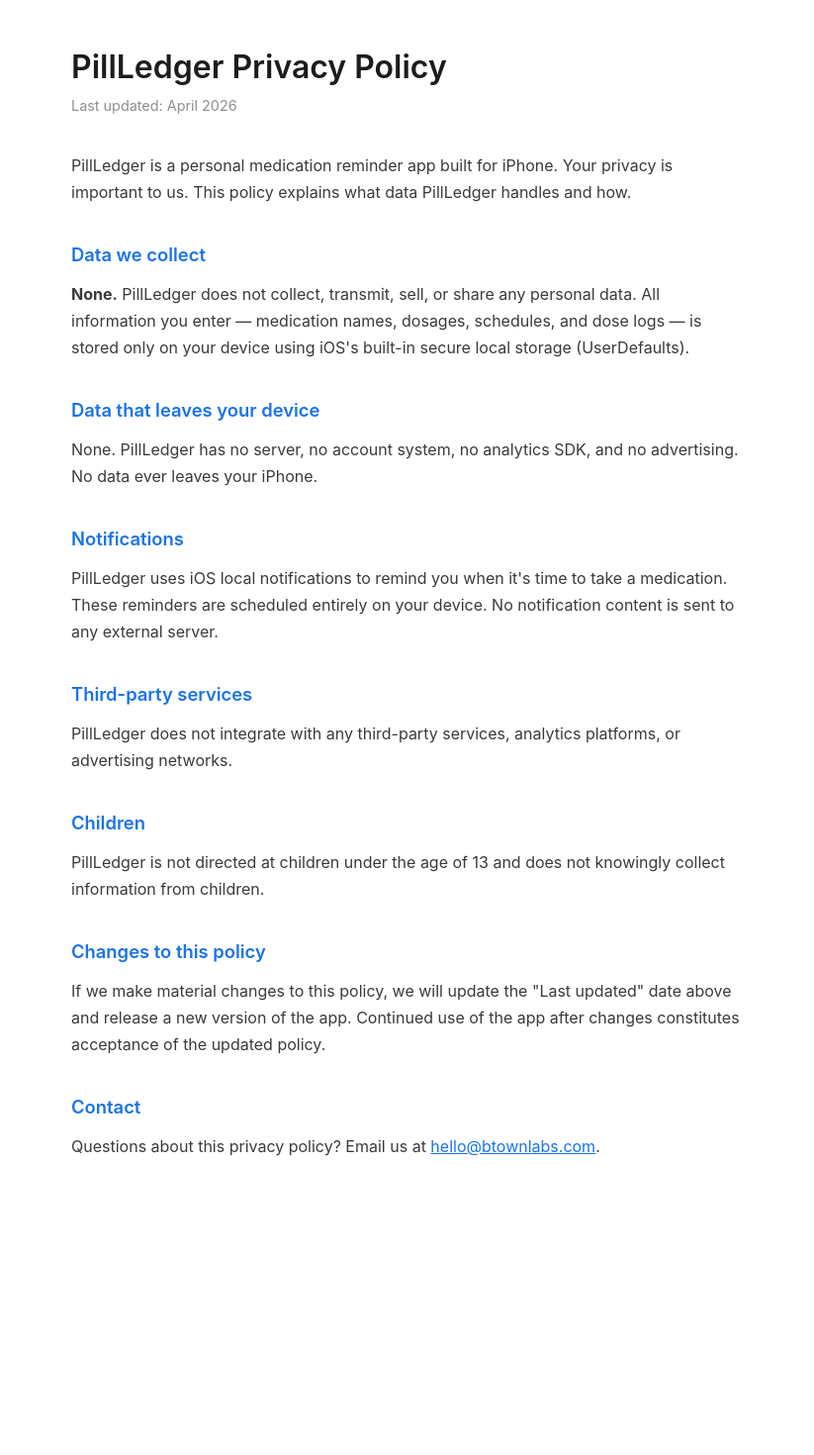
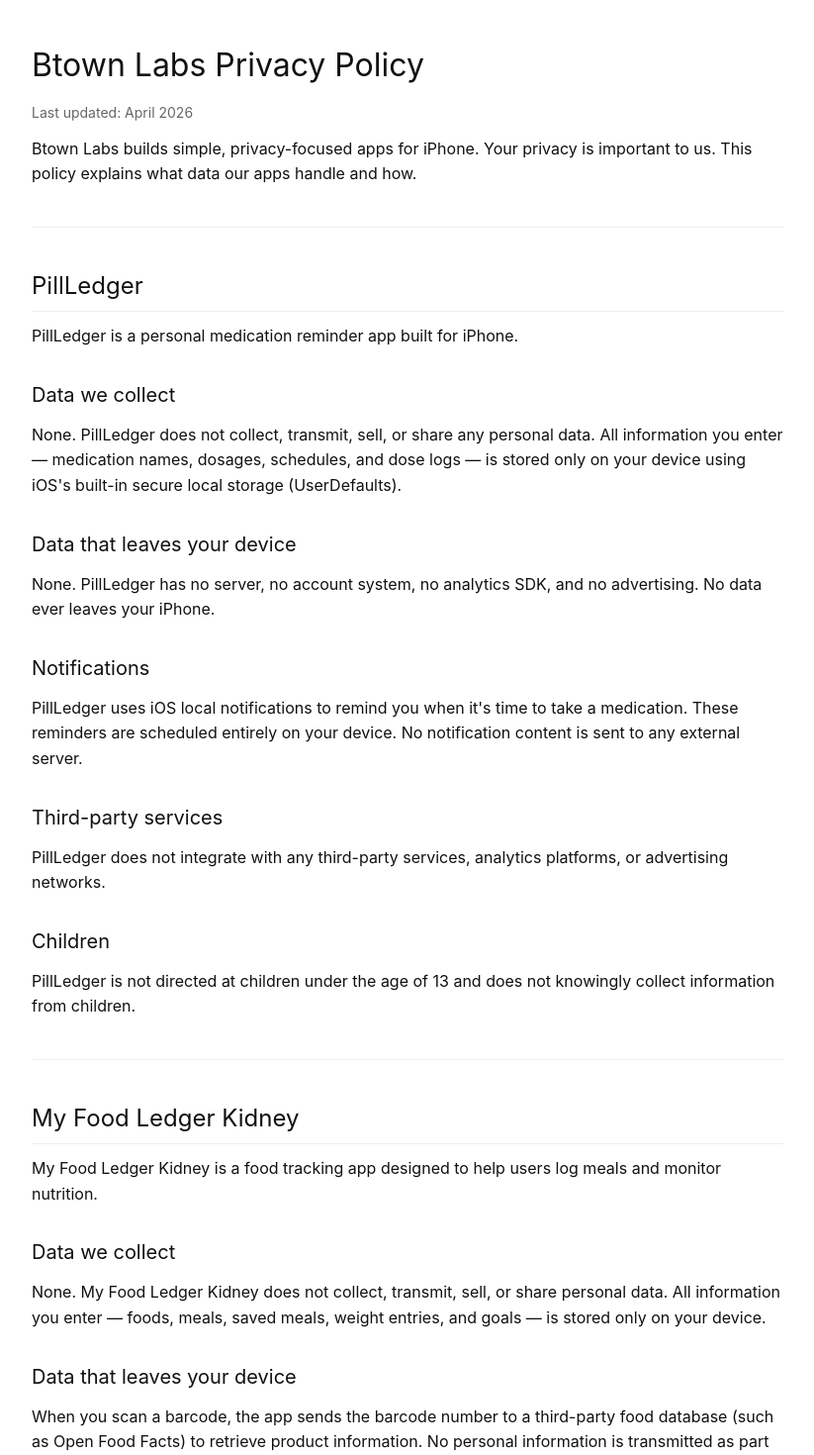
Before and after one commit to wrichey11/btownlabs-site, a React (Vite) app: page /privacy-policy in a window 1280 px wide. Shown: the part 20-1490 px from the top of the page at 99% size, without its empty margins (228-1051 px from the left). Before the commit the page ends 1256 px from the top, so only its background shows below. Built offline with nearby package versions, Linux system fonts and the light colour scheme.

Commit message:
update privacy policy jsx

```diff
--- a/src/PrivacyPolicy.jsx
+++ b/src/PrivacyPolicy.jsx
@@ -1,58 +1,175 @@
+import React from "react";
+
 export default function PrivacyPolicy() {
   return (
-    <div className="min-h-screen bg-white text-[#1c1c1e] px-6 py-16">
-      <div className="max-w-[680px] mx-auto">
-        <h1 className="text-[2rem] font-semibold mb-1">PillLedger Privacy Policy</h1>
-        <p className="text-[0.9rem] text-[#8e8e93] mb-9">Last updated: April 2026</p>
+    <main
+      style={{
+        fontFamily:
+          '-apple-system, BlinkMacSystemFont, "Segoe UI", Roboto, sans-serif',
+        maxWidth: "800px",
+        margin: "40px auto",
+        padding: "20px",
+        lineHeight: 1.6,
+        color: "#111",
+        backgroundColor: "#fff",
+      }}
+    >
+      <h1
+        style={{
+          fontSize: "32px",
+          marginBottom: "10px",
+        }}
+      >
+        Btown Labs Privacy Policy
+      </h1>
 
-        <p className="text-[1rem] leading-[1.7] text-[#3a3a3c] mb-6">
-          PillLedger is a personal medication reminder app built for iPhone. Your privacy is important to us.
-          This policy explains what data PillLedger handles and how.
+      <p
+        style={{
+          color: "#666",
+          fontSize: "14px",
+          margin: "12px 0",
+        }}
+      >
+        Last updated: April 2026
       </p>
 
-        <h2 className="text-[1.15rem] font-semibold mt-9 mb-3 text-[#1a73e8]">Data we collect</h2>
-        <p className="text-[1rem] leading-[1.7] text-[#3a3a3c] mb-6">
-          <strong>None.</strong> PillLedger does not collect, transmit, sell, or share any personal data.
-          All information you enter — medication names, dosages, schedules, and dose logs — is stored only on
-          your device using iOS&apos;s built-in secure local storage (UserDefaults).
+      <p style={{ margin: "12px 0" }}>
+        Btown Labs builds simple, privacy-focused apps for iPhone. Your privacy
+        is important to us. This policy explains what data our apps handle and
+        how.
       </p>
 
-        <h2 className="text-[1.15rem] font-semibold mt-9 mb-3 text-[#1a73e8]">Data that leaves your device</h2>
-        <p className="text-[1rem] leading-[1.7] text-[#3a3a3c] mb-6">
-          None. PillLedger has no server, no account system, no analytics SDK, and no advertising.
-          No data ever leaves your iPhone.
+      <hr style={{ margin: "40px 0", border: "0", borderTop: "1px solid #eee" }} />
+
+      <SectionTitle>PillLedger</SectionTitle>
+
+      <p style={{ margin: "12px 0" }}>
+        PillLedger is a personal medication reminder app built for iPhone.
       </p>
 
-        <h2 className="text-[1.15rem] font-semibold mt-9 mb-3 text-[#1a73e8]">Notifications</h2>
-        <p className="text-[1rem] leading-[1.7] text-[#3a3a3c] mb-6">
-          PillLedger uses iOS local notifications to remind you when it&apos;s time to take a medication.
-          These reminders are scheduled entirely on your device. No notification content is sent to any external server.
+      <SubTitle>Data we collect</SubTitle>
+      <p style={{ margin: "12px 0" }}>
+        None. PillLedger does not collect, transmit, sell, or share any
+        personal data. All information you enter — medication names, dosages,
+        schedules, and dose logs — is stored only on your device using iOS's
+        built-in secure local storage (UserDefaults).
       </p>
 
-        <h2 className="text-[1.15rem] font-semibold mt-9 mb-3 text-[#1a73e8]">Third-party services</h2>
-        <p className="text-[1rem] leading-[1.7] text-[#3a3a3c] mb-6">
-          PillLedger does not integrate with any third-party services, analytics platforms, or advertising networks.
+      <SubTitle>Data that leaves your device</SubTitle>
+      <p style={{ margin: "12px 0" }}>
+        None. PillLedger has no server, no account system, no analytics SDK,
+        and no advertising. No data ever leaves your iPhone.
       </p>
 
-        <h2 className="text-[1.15rem] font-semibold mt-9 mb-3 text-[#1a73e8]">Children</h2>
-        <p className="text-[1rem] leading-[1.7] text-[#3a3a3c] mb-6">
-          PillLedger is not directed at children under the age of 13 and does not knowingly collect information from children.
+      <SubTitle>Notifications</SubTitle>
+      <p style={{ margin: "12px 0" }}>
+        PillLedger uses iOS local notifications to remind you when it's time to
+        take a medication. These reminders are scheduled entirely on your
+        device. No notification content is sent to any external server.
       </p>
 
-        <h2 className="text-[1.15rem] font-semibold mt-9 mb-3 text-[#1a73e8]">Changes to this policy</h2>
-        <p className="text-[1rem] leading-[1.7] text-[#3a3a3c] mb-6">
-          If we make material changes to this policy, we will update the &quot;Last updated&quot; date above and release
-          a new version of the app. Continued use of the app after changes constitutes acceptance of the updated policy.
+      <SubTitle>Third-party services</SubTitle>
+      <p style={{ margin: "12px 0" }}>
+        PillLedger does not integrate with any third-party services, analytics
+        platforms, or advertising networks.
       </p>
 
-        <h2 className="text-[1.15rem] font-semibold mt-9 mb-3 text-[#1a73e8]">Contact</h2>
-        <p className="text-[1rem] leading-[1.7] text-[#3a3a3c]">
+      <SubTitle>Children</SubTitle>
+      <p style={{ margin: "12px 0" }}>
+        PillLedger is not directed at children under the age of 13 and does not
+        knowingly collect information from children.
+      </p>
+
+      <hr style={{ margin: "40px 0", border: "0", borderTop: "1px solid #eee" }} />
+
+      <SectionTitle>My Food Ledger Kidney</SectionTitle>
+
+      <p style={{ margin: "12px 0" }}>
+        My Food Ledger Kidney is a food tracking app designed to help users log
+        meals and monitor nutrition.
+      </p>
+
+      <SubTitle>Data we collect</SubTitle>
+      <p style={{ margin: "12px 0" }}>
+        None. My Food Ledger Kidney does not collect, transmit, sell, or share
+        personal data. All information you enter — foods, meals, saved meals,
+        weight entries, and goals — is stored only on your device.
+      </p>
+
+      <SubTitle>Data that leaves your device</SubTitle>
+      <p style={{ margin: "12px 0" }}>
+        When you scan a barcode, the app sends the barcode number to a
+        third-party food database (such as Open Food Facts) to retrieve product
+        information. No personal information is transmitted as part of this
+        request.
+      </p>
+
+      <p style={{ margin: "12px 0" }}>
+        Other than barcode lookup, My Food Ledger Kidney has no server, no
+        account system, no analytics SDK, and no advertising.
+      </p>
+
+      <SubTitle>Notifications</SubTitle>
+      <p style={{ margin: "12px 0" }}>
+        My Food Ledger Kidney may use local device functionality but does not
+        send data externally for notifications.
+      </p>
+
+      <SubTitle>Third-party services</SubTitle>
+      <p style={{ margin: "12px 0" }}>
+        My Food Ledger Kidney uses a third-party food database (Open Food
+        Facts) only to look up product information by barcode. No personal data
+        is shared with this service.
+      </p>
+
+      <SubTitle>Children</SubTitle>
+      <p style={{ margin: "12px 0" }}>
+        My Food Ledger Kidney is not directed at children under the age of 13
+        and does not knowingly collect information from children.
+      </p>
+
+      <hr style={{ margin: "40px 0", border: "0", borderTop: "1px solid #eee" }} />
+
+      <SectionTitle>Changes to this policy</SectionTitle>
+      <p style={{ margin: "12px 0" }}>
+        If we make material changes to this policy, we will update the "Last
+        updated" date above and release a new version of the app. Continued use
+        of the app after changes constitutes acceptance of the updated policy.
+      </p>
+
+      <SectionTitle>Contact</SectionTitle>
+      <p style={{ margin: "12px 0" }}>
         Questions about this privacy policy? Email us at{" "}
-          <a href="mailto:hello@btownlabs.com" className="text-[#1a73e8] underline">
-            hello@btownlabs.com
-          </a>.
+        <strong>hello@btownlabs.com</strong>.
       </p>
-      </div>
-    </div>
+    </main>
   );
 }
+
+function SectionTitle({ children }) {
+  return (
+    <h2
+      style={{
+        fontSize: "24px",
+        marginTop: "40px",
+        borderBottom: "1px solid #eee",
+        paddingBottom: "6px",
+      }}
+    >
+      {children}
+    </h2>
+  );
+}
+
+function SubTitle({ children }) {
+  return (
+    <h3
+      style={{
+        fontSize: "20px",
+        marginTop: "30px",
+      }}
+    >
+      {children}
+    </h3>
+  );
+}
```
Lines whose indentation alone changed are shown as unchanged.
